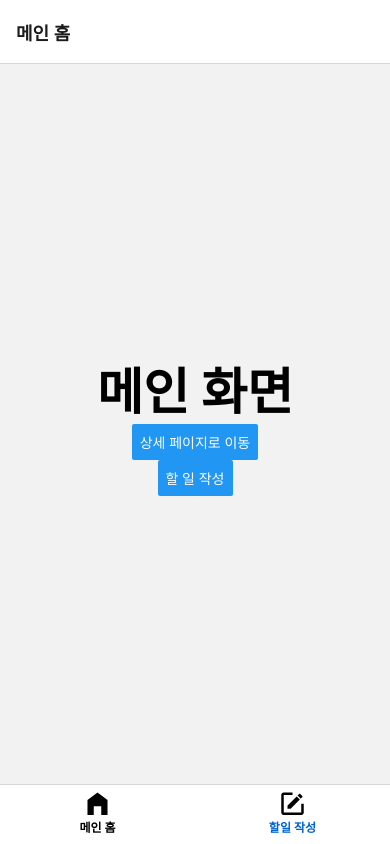
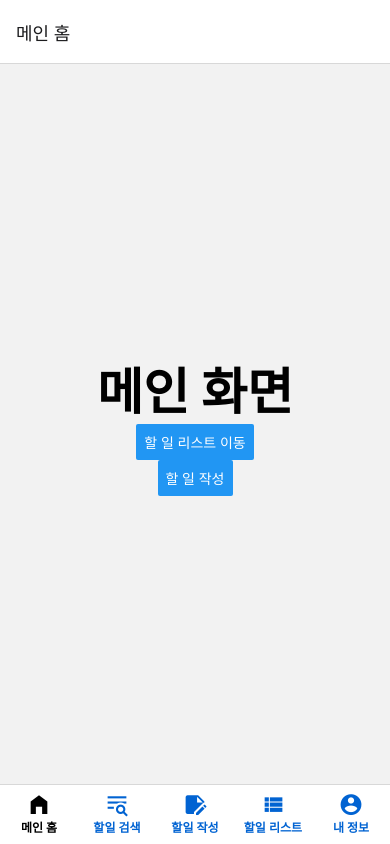
Before and after one commit to HJk29/todo-app-0625, a React Native app: screen / in a window 390 px wide. Built offline with nearby package versions, Linux system fonts and the light colour scheme.

Commit message:
Tab.Screen name에 맞는 아이콘 적용

```diff
--- a/App.js
+++ b/App.js
@@ -12,26 +12,35 @@
   return (
     <View style={{ flex: 1, alignItems: 'center', justifyContent: 'center' }}>
       <Text style={{ fontSize: 50, fontWeight: 'bold' }}>메인 화면</Text>
-      <Button title="상세 페이지로 이동" onPress={() => navigation.navigate("Details")} />
+      <Button title="할 일 리스트 이동" onPress={() => navigation.navigate("TodoList")} />
       <Button title="할 일 작성" onPress={() => navigation.navigate("TodoWrite")} />
     </View>
   );
 };
 
-// 상세보기 화면
-const DetailScreen = ({ navigation, route }) => {
-  const { todoText } = route.params || '';
+const TodoSearchScreen = () => {
   return (
     <View style={{ flex: 1, alignItems: 'center', justifyContent: 'center' }}>
-      <Text style={{ fontSize: 50, fontWeight: 'bold' }}>상세보기 화면</Text>
-      <Text style={{ fontSize: 40, fontWeight: "bold" }}>
-        작성 내용: {todoText}
-      </Text>
-      <Button title="홈으로 이동" onPress={() => navigation.navigate("Home")} />
-      <Button title="상세 페이지로 이동" onPress={() => navigation.push("Details")} />
+      <Text style={{ fontSize: 40, fontWeight: 'bold' }}>할일 검색</Text>
     </View>
   );
-};
+}
+
+const TodoListScreen = () => {
+  return (
+    <View style={{ flex: 1, alignItems: 'center', justifyContent: 'center' }}>
+      <Text style={{ fontSize: 40, fontWeight: 'bold' }}>할일 리스트</Text>
+    </View>
+  );
+}
+
+const MyPageScreen = () => {
+  return (
+    <View style={{ flex: 1, alignItems: 'center', justifyContent: 'center' }}>
+      <Text style={{ fontSize: 40, fontWeight: 'bold' }}>내 정보</Text>
+    </View>
+  );
+}
 
 // 할 일 작성 화면
 const TodoWriteScreen = ({ navigation }) => {
@@ -39,7 +48,7 @@
 
   const onPressFunction = () => {
     alert("작성한 내용: " + todos);
-    navigation.navigate("Details", { todoText: todos });
+    // navigation.navigate("Details", { todoText: todos });
 
   };
 
@@ -78,32 +87,13 @@
 const Stack = createNativeStackNavigator();
 const Tab = createBottomTabNavigator();
 
+
 // 앱 컴포넌트
 export default function App() {
   return (
     <NavigationContainer>
-      {/* <Stack.Navigator initialRouteName="Home" screenOptions={{headerStyle: {
-          backgroundColor: "#f4511e"
-        },
-        headerTintColor: "#fff",
-        headerTitleStyle: {
-          fontWeight: "bold",
-        },}}>
-        <Stack.Screen name="Home"
-        component={HomeScreen}
-        options={{
-          title: "메인 홈",
-          headerRight: () => (
-            <Pressable onPress={() => alert("클릭됨!")}>
-              <Text style={{color: "#fff", fontWeight: "bold"}}>Menu</Text>
-            </Pressable>
-          )
-      }}
-         />
-        <Stack.Screen name="TodoWrite" component={TodoWriteScreen} />
-        <Stack.Screen name="Details" component={DetailScreen} />
-      </Stack.Navigator> */}
-      <Tab.Navigator screenOptions={{
+      <Tab.Navigator
+        screenOptions={({ route }) => ({
           tabBarLabelStyle: {
             fontSize: 12,
             paddingBottom: 10,
@@ -113,41 +103,63 @@
           tabBarStyle: {
             height: 60
           },
-        tabBarActiveTintColor: "#black",
+          tabBarActiveTintColor: "black",
           tabBarInactiveTintColor: "#0163d2",
-        headerTitleStyle: {
-          fontWeight: "bold",
+          tabBarIcon: ({ color, size }) => {
+            let iconName;
+
+            if (route.name === "Home") {
+              iconName = "home-variant";
+            }
+            else if (route.name === "TodoWrite") {
+              iconName = "note-edit";
+            }
+            else if (route.name === "TodoSearch") {
+              iconName = "text-search";
+            }
+            else if (route.name === "TodoList") {
+              iconName = "view-list";
+            }
+            else if (route.name === "Mypage") {
+              iconName = "account-circle";
+            }
+
+            return <MaterialCommunityIcons name={iconName} size={size} color={color} />
           },
-        headerRight: () => (
-          <Pressable onPress={() => alert("클릭됨!")}>
-            <Text style={{ color: "#fff", fontWeight: "bold" }}>Menu</Text>
-          </Pressable>
-        ),
-      }}>
+        })}
+      >
         <Tab.Screen name="Home"
           component={HomeScreen}
           options={{
             title: "메인 홈",
-            tabBarIcon: ({ focused }) => (
-              <MaterialCommunityIcons
-                name="home-variant"
-                size={30}
-                color="black"
-              />
-            )
+
           }}
         />
+        <Tab.Screen
+          name="TodoSearch"
+          component={TodoSearchScreen}
+          options={{
+            title: "할일 검색",
+          }} />
         <Tab.Screen
           name="TodoWrite"
           component={TodoWriteScreen}
           options={{
-            title: "할일 작성", tabBarIcon: ({ focused }) => (
-              <MaterialCommunityIcons
-              name="square-edit-outline"
-              size={30}
-              color="black" />
-            )
+            title: "할일 작성",
           }} />
+        <Tab.Screen
+          name="TodoList"
+          component={TodoListScreen}
+          options={{
+            title: "할일 리스트",
+          }} />
+        <Tab.Screen
+          name="Mypage"
+          component={MyPageScreen}
+          options={{
+            title: "내 정보",
+          }} />
+
       </Tab.Navigator>
     </NavigationContainer>
   );
```
Lines whose indentation alone changed are shown as unchanged.
